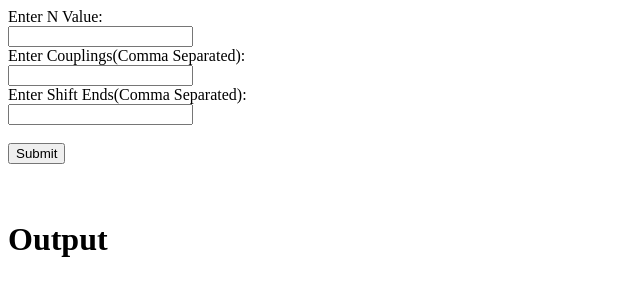
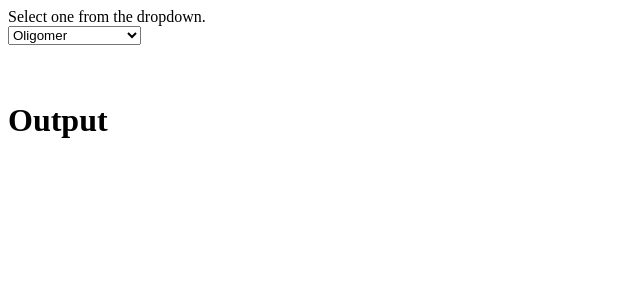
Before and after one commit to Mahesh1998/multi-state-model-web, a Django app: page / in a window 1280 px wide. Shown: the top 300 px of the page, without its empty margins (0-640 px from the left). Run offline with Django 5.2, Linux system fonts and the light colour scheme.

```diff
--- a/prediction_of_charge_delocalization_in_oligomer/charge_distribution_app/static/css/style.css
+++ b/prediction_of_charge_delocalization_in_oligomer/charge_distribution_app/static/css/style.css
@@ -0,0 +1,3 @@
+.oligomer_compute_form{
+    display: none;
+}
--- a/prediction_of_charge_delocalization_in_oligomer/charge_distribution_app/templates/home.html
+++ b/prediction_of_charge_delocalization_in_oligomer/charge_distribution_app/templates/home.html
@@ -4,25 +4,33 @@
 <html>
     <head>
         <title>Home</title>
+        <link rel="stylesheet" type="text/css" href=" {% static 'css/style.css' %}" />
     </head>
     <body>
-        <form id="oligomer_compute_form">
+        <form id="select_form_type" class="select_form_type">
+            <label for="form_type">Select one from the dropdown.</label> <br>
+            <select name="select_form" id="select_form">
+                <option value="oligomer">Oligomer</option>
+                <option value="series_oligomer">Series Of oligomer</option>
+            </select>
+        </form>
+        <form id="oligomer_compute_form" class="oligomer_compute_form">
             <label for="n_value">Enter N Value:</label><br>
-            <input type="text" id="n_value" name="n_value" value="" required><br>
-            <label for="couplings">Enter Couplings(Comma Separated):</label><br>
-            <input type="text" id="couplings" name="couplings" value="" required><br>
-            <label for="couplings">Enter Shift Ends(Comma Separated):</label><br>
-            <input type="text" id="shift_ends" name="shift_ends" value="" required><br><br>
+            <input type="text" id="n_value" name="n_value" value="" required> <br>
+            <label for="couplings">Enter Couplings(Comma Separated):</label> <br>
+            <input type="text" id="couplings" name="couplings" value="" required> <br>
+            <label for="couplings">Enter Shift Ends(Comma Separated):</label> <br>
+            <input type="text" id="shift_ends" name="shift_ends" value="" required> <br><br>
             <input type="submit" value="Submit">
         </form>
         <br><br>
-        <h1>Output</h1><br>
+        <h1>Output</h1> <br>
         <div id="output"></div>
         <div id="barplot">
 
         </div>
     </body>
     <footer>
-        <script src="{% static 'js/script.js' %} "></script>
+        <script src=" {% static 'js/script.js' %} "></script>
     </footer>
 </html>
```
Also changed, not shown: prediction_of_charge_delocalization_in_oligomer/db.sqlite3, 1 other file.
